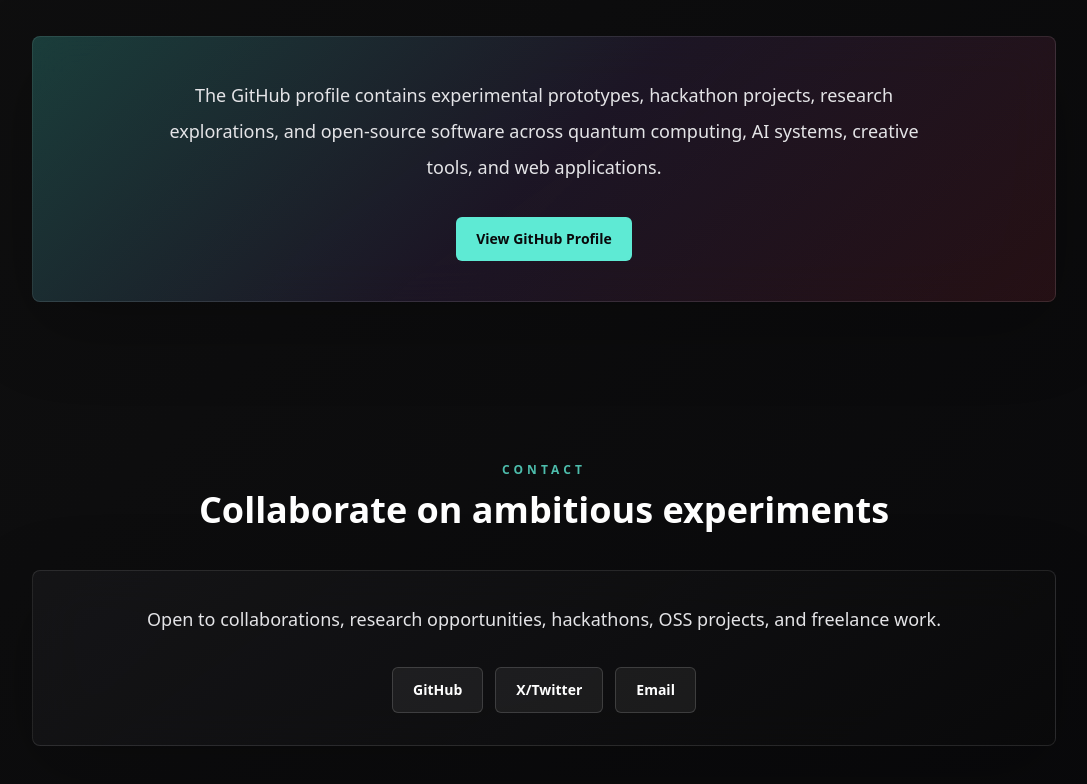
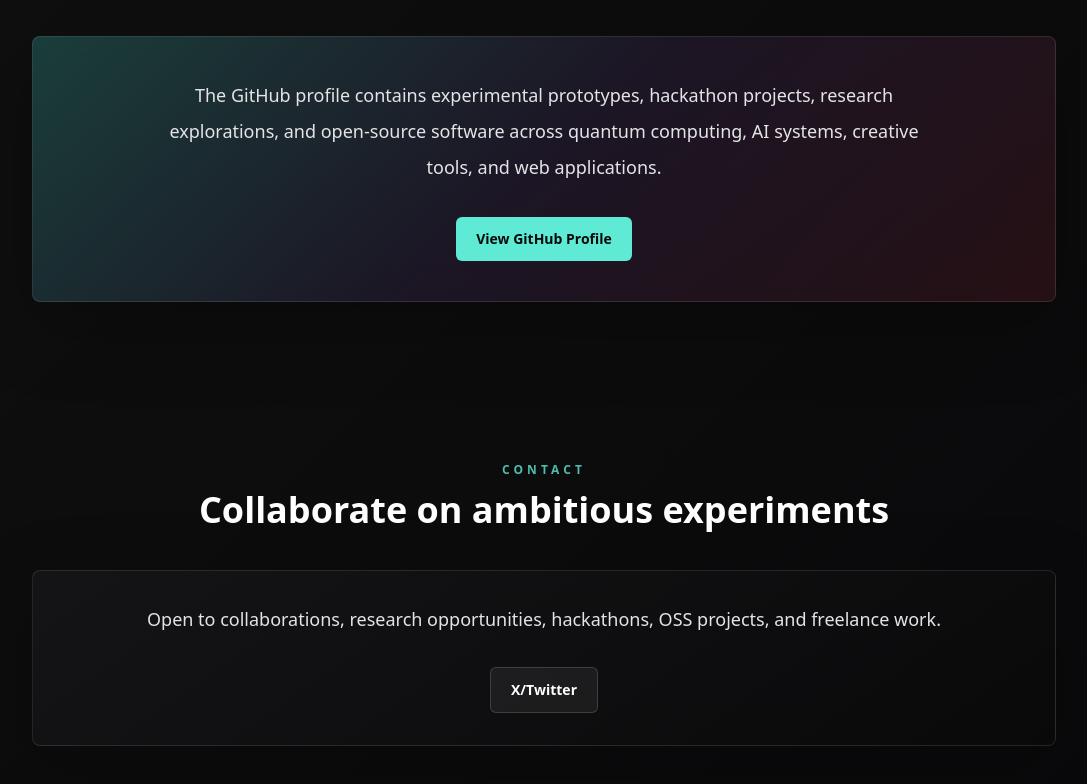
Before and after one commit to dorakingx/dorakingx.github.io, a Next.js app: page /en in a window 1280 px wide. Shown: the part 3116-3900 px from the top of the page, without its empty margins (96-1183 px from the left). Built offline with nearby package versions, Linux system fonts and the light colour scheme.

Commit message:
Update localized contact links

```diff
--- a/data/translations.ts
+++ b/data/translations.ts
@@ -45,9 +45,7 @@ export const translations = {
       title: "Collaborate on ambitious experiments",
       body: "Open to collaborations, research opportunities, hackathons, OSS projects, and freelance work.",
       links: [
-        { label: "GitHub", href: "https://github.com/dorakingx" },
-        { label: "X/Twitter", href: "#" },
-        { label: "Email", href: "mailto:hello@example.com" }
+        { label: "X/Twitter", href: "https://x.com/doraking_en" }
       ]
     }
   },
@@ -94,9 +92,7 @@ export const translations = {
       title: "野心的な実験でコラボレーション",
       body: "コラボレーション、研究機会、ハッカソン、OSSプロジェクト、フリーランスの仕事を歓迎しています。",
       links: [
-        { label: "GitHub", href: "https://github.com/dorakingx" },
-        { label: "X/Twitter", href: "#" },
-        { label: "Email", href: "mailto:hello@example.com" }
+        { label: "X/Twitter", href: "https://x.com/doraking_ja" }
       ]
     }
   }
```
